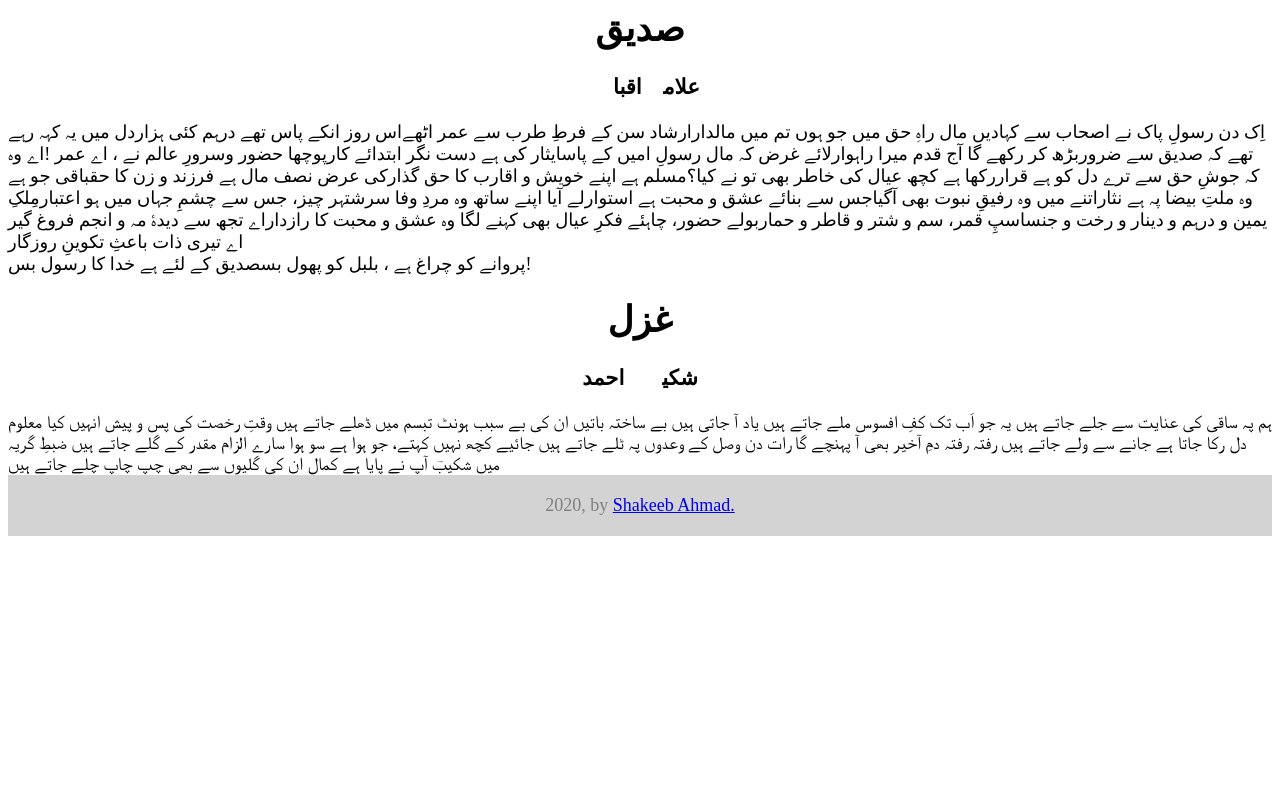
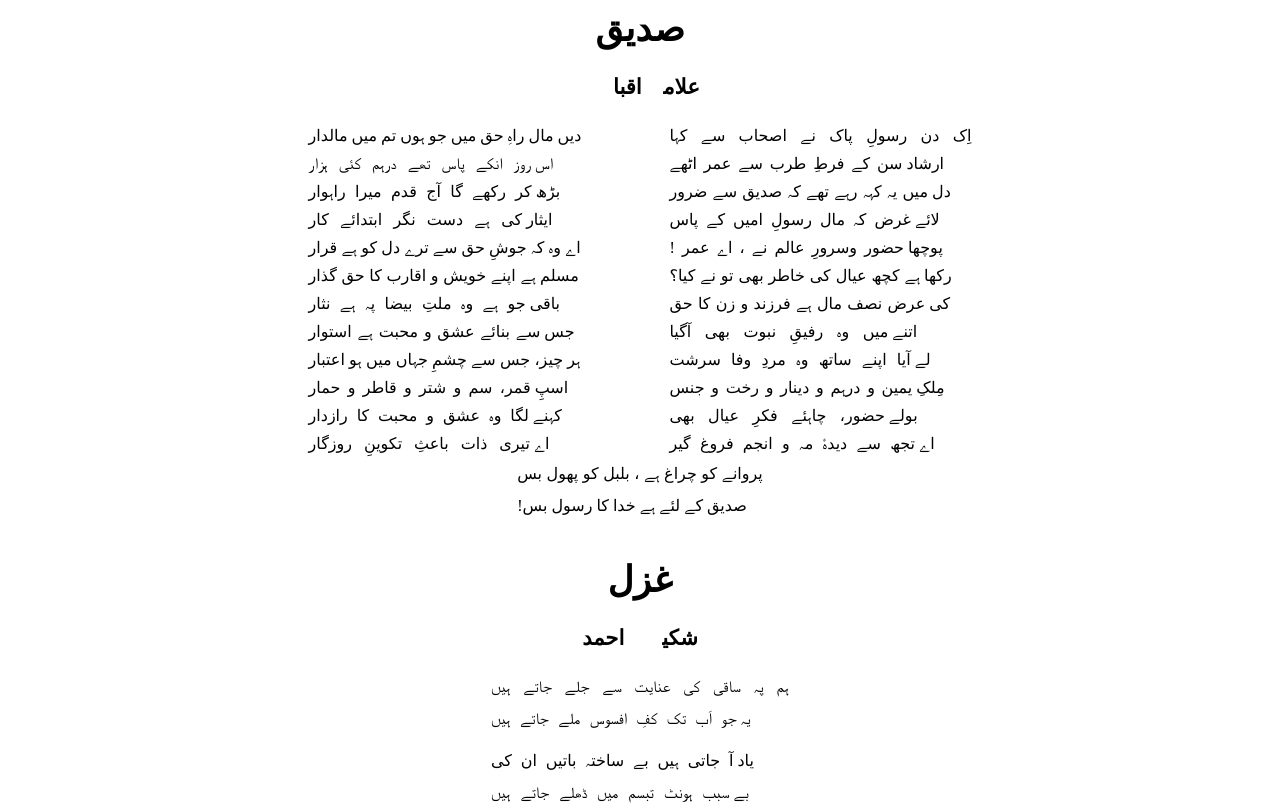
Before and after one commit to ShakesVision/PoetryJustification, a website: page docs/index.html in a window 1280 px wide. Shown: the top 805 px of the page. Drawn offline with Linux system fonts and the light colour scheme; a web font is replaced by a local one.

Commit message:
fix jsdeliver url

```diff
--- a/docs/index.html
+++ b/docs/index.html
@@ -67,5 +67,5 @@
   <footer style="text-align: center; color: grey; padding: 20px;background-color: rgb(211, 211, 211);">
     2020, by <a href="https://ur.shakeeb.in">Shakeeb Ahmad.</a>
   </footer>
-  <script src="https://cdn.jsdelivr.net/gh/shakeeb/PoetryJustification@v1.0.0/dist/shakeeb-justify.min.js"></script>
+  <script src="https://cdn.jsdelivr.net/gh/shakesvision/PoetryJustification@1.0.0/dist/shakeeb-justify.min.js"></script>
 </body>
```
Also changed, not shown: README.md, dist/shakeeb-justify.min.js (added), 1 other file.
